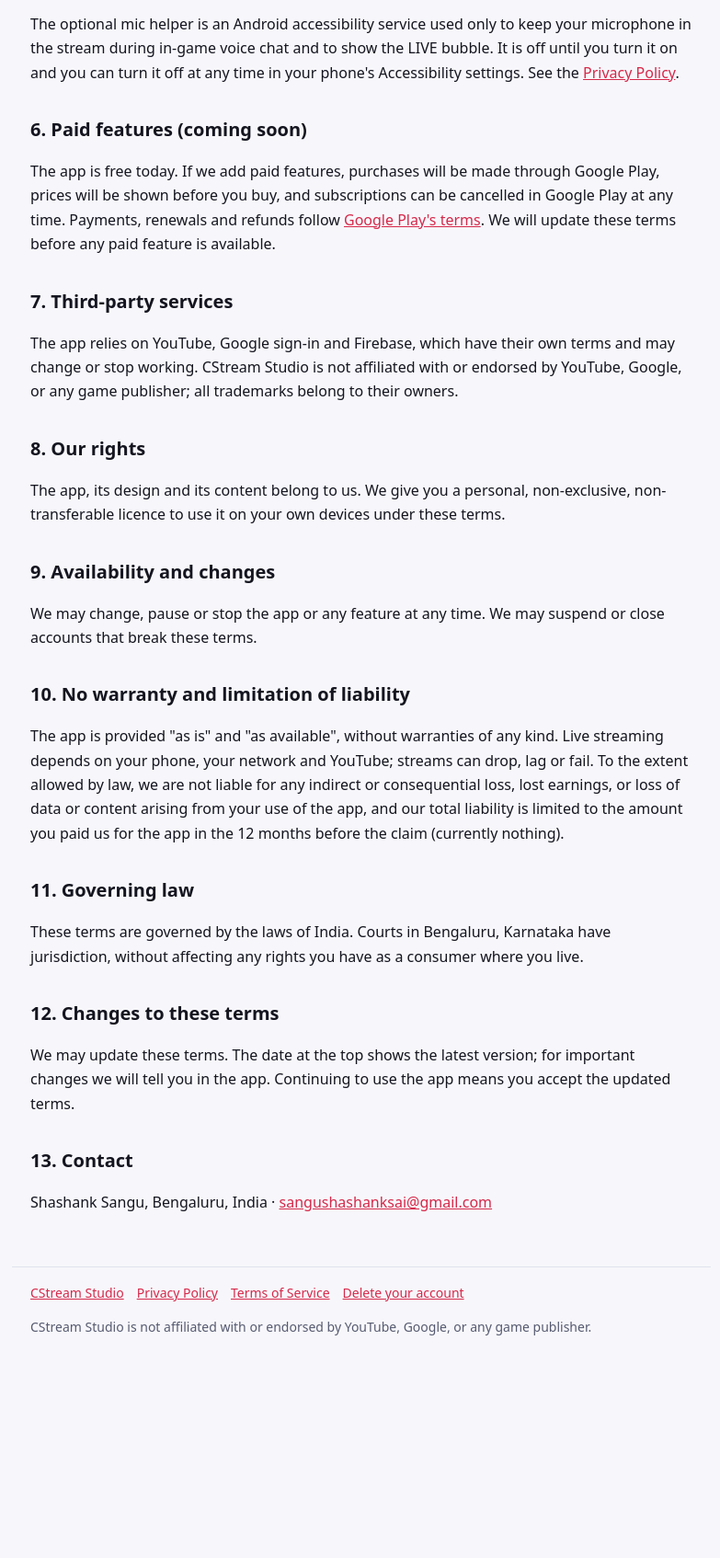
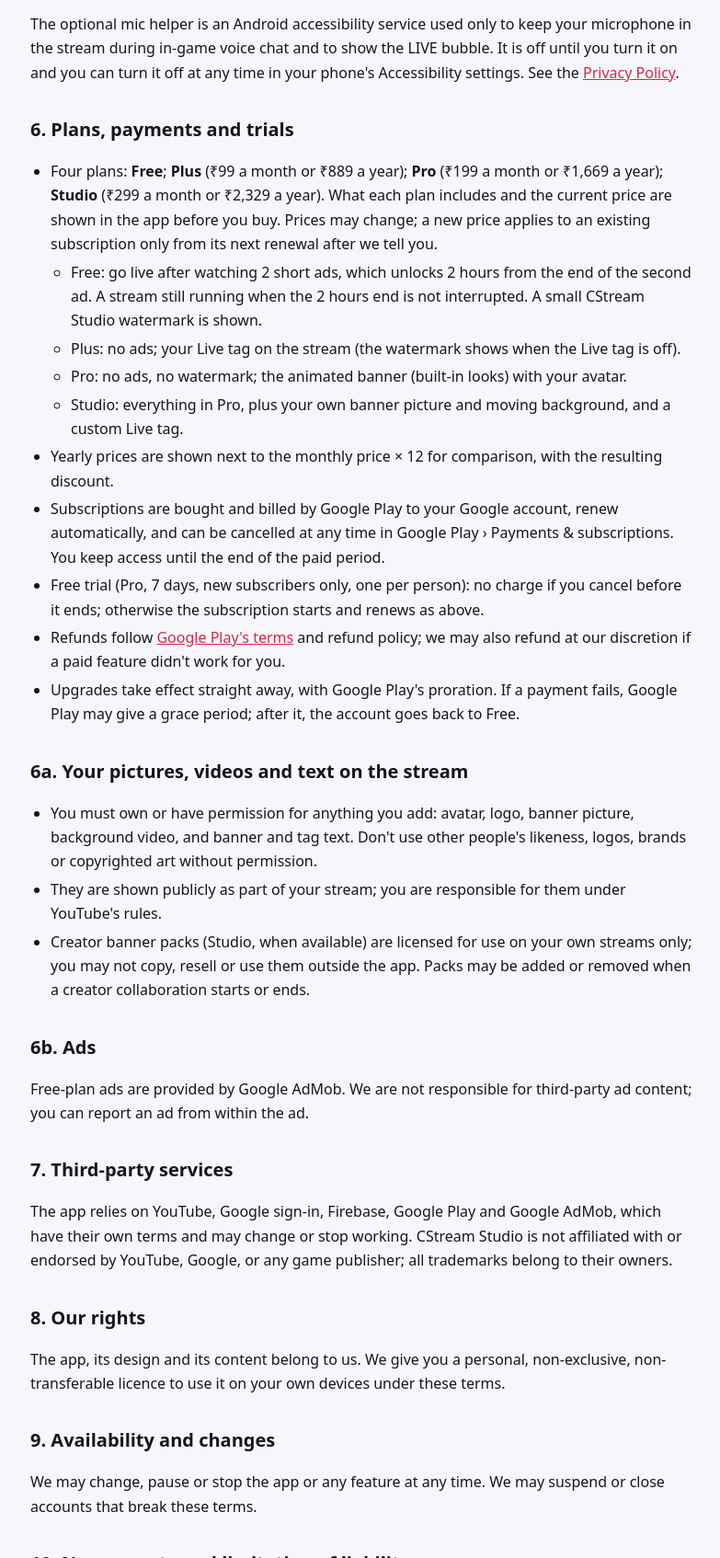
Before and after one commit to shashanksangu/shashanksangu.github.io, a plain HTML site: page cstream/terms/index.html in a window 1280 px wide. Shown: the part 1106-2800 px from the top of the page at 92% size, without its empty margins (247-1030 px from the left). Before the commit the page ends 2606 px from the top, so only its background shows below. Drawn offline with Linux system fonts and the light colour scheme.

Commit message:
CStream Studio: privacy policy and terms v2 (plans, Google Play purchases, AdMob ads, banner media)
Co-Authored-By: Claude Opus 5.5 <noreply@anthropic.com>
Claude-Session: https://claude.ai/code/session_01KDUxpHtAY9qeWd5cZv9Epr

```diff
--- a/cstream/terms/index.html
+++ b/cstream/terms/index.html
@@ -15,12 +15,12 @@
 </header>
 <main>
   <h1>Terms of Service</h1>
-  <p class="sub">Last updated: 24 November 2026 (v1)</p>
+  <p class="sub">Last updated: 27 November 2026 (v2)</p>
 
   <p>These terms are an agreement between you and Shashank Sangu, Bengaluru, India ("we", "us") for your use of the CStream Studio app ("the app"). By installing or using the app you agree to them. If you don't agree, please don't use the app.</p>
 
   <h2>1. What the app does</h2>
-  <p>CStream Studio captures your phone's screen, game sound and, if you choose, your microphone, and sends them as a live stream to YouTube using your channel's stream key. The app is currently a <strong>test build</strong>: features may change, and it may have bugs.</p>
+  <p>CStream Studio captures your phone's screen, game sound and, if you choose, your microphone, and sends them as a live stream to YouTube using your channel's stream key. Features may change over time.</p>
 
   <h2>2. Your account</h2>
   <ul>
@@ -43,11 +43,34 @@
   <h2>5. The mic helper</h2>
   <p>The optional mic helper is an Android accessibility service used only to keep your microphone in the stream during in-game voice chat and to show the LIVE bubble. It is off until you turn it on and you can turn it off at any time in your phone's Accessibility settings. See the <a href="/cstream/privacy/">Privacy Policy</a>.</p>
 
-  <h2>6. Paid features (coming soon)</h2>
-  <p>The app is free today. If we add paid features, purchases will be made through Google Play, prices will be shown before you buy, and subscriptions can be cancelled in Google Play at any time. Payments, renewals and refunds follow <a href="https://play.google.com/about/play-terms/">Google Play's terms</a>. We will update these terms before any paid feature is available.</p>
+  <h2>6. Plans, payments and trials</h2>
+  <ul>
+    <li>Four plans: <strong>Free</strong>; <strong>Plus</strong> (₹99 a month or ₹889 a year); <strong>Pro</strong> (₹199 a month or ₹1,669 a year); <strong>Studio</strong> (₹299 a month or ₹2,329 a year). What each plan includes and the current price are shown in the app before you buy. Prices may change; a new price applies to an existing subscription only from its next renewal after we tell you.
+      <ul>
+        <li>Free: go live after watching 2 short ads, which unlocks 2 hours from the end of the second ad. A stream still running when the 2 hours end is not interrupted. A small CStream Studio watermark is shown.</li>
+        <li>Plus: no ads; your Live tag on the stream (the watermark shows when the Live tag is off).</li>
+        <li>Pro: no ads, no watermark; the animated banner (built-in looks) with your avatar.</li>
+        <li>Studio: everything in Pro, plus your own banner picture and moving background, and a custom Live tag.</li>
+      </ul></li>
+    <li>Yearly prices are shown next to the monthly price × 12 for comparison, with the resulting discount.</li>
+    <li>Subscriptions are bought and billed by Google Play to your Google account, renew automatically, and can be cancelled at any time in Google Play › Payments &amp; subscriptions. You keep access until the end of the paid period.</li>
+    <li>Free trial (Pro, 7 days, new subscribers only, one per person): no charge if you cancel before it ends; otherwise the subscription starts and renews as above.</li>
+    <li>Refunds follow <a href="https://play.google.com/about/play-terms/">Google Play's terms</a> and refund policy; we may also refund at our discretion if a paid feature didn't work for you.</li>
+    <li>Upgrades take effect straight away, with Google Play's proration. If a payment fails, Google Play may give a grace period; after it, the account goes back to Free.</li>
+  </ul>
+
+  <h2>6a. Your pictures, videos and text on the stream</h2>
+  <ul>
+    <li>You must own or have permission for anything you add: avatar, logo, banner picture, background video, and banner and tag text. Don't use other people's likeness, logos, brands or copyrighted art without permission.</li>
+    <li>They are shown publicly as part of your stream; you are responsible for them under YouTube's rules.</li>
+    <li>Creator banner packs (Studio, when available) are licensed for use on your own streams only; you may not copy, resell or use them outside the app. Packs may be added or removed when a creator collaboration starts or ends.</li>
+  </ul>
+
+  <h2>6b. Ads</h2>
+  <p>Free-plan ads are provided by Google AdMob. We are not responsible for third-party ad content; you can report an ad from within the ad.</p>
 
   <h2>7. Third-party services</h2>
-  <p>The app relies on YouTube, Google sign-in and Firebase, which have their own terms and may change or stop working. CStream Studio is not affiliated with or endorsed by YouTube, Google, or any game publisher; all trademarks belong to their owners.</p>
+  <p>The app relies on YouTube, Google sign-in, Firebase, Google Play and Google AdMob, which have their own terms and may change or stop working. CStream Studio is not affiliated with or endorsed by YouTube, Google, or any game publisher; all trademarks belong to their owners.</p>
 
   <h2>8. Our rights</h2>
   <p>The app, its design and its content belong to us. We give you a personal, non-exclusive, non-transferable licence to use it on your own devices under these terms.</p>
@@ -56,7 +79,7 @@
   <p>We may change, pause or stop the app or any feature at any time. We may suspend or close accounts that break these terms.</p>
 
   <h2>10. No warranty and limitation of liability</h2>
-  <p>The app is provided "as is" and "as available", without warranties of any kind. Live streaming depends on your phone, your network and YouTube; streams can drop, lag or fail. To the extent allowed by law, we are not liable for any indirect or consequential loss, lost earnings, or loss of data or content arising from your use of the app, and our total liability is limited to the amount you paid us for the app in the 12 months before the claim (currently nothing).</p>
+  <p>The app is provided "as is" and "as available", without warranties of any kind. Live streaming depends on your phone, your network and YouTube; streams can drop, lag or fail. To the extent allowed by law, we are not liable for any indirect or consequential loss, lost earnings, or loss of data or content arising from your use of the app, and our total liability is limited to the amount you paid us for the app in the 12 months before the claim.</p>
 
   <h2>11. Governing law</h2>
   <p>These terms are governed by the laws of India. Courts in Bengaluru, Karnataka have jurisdiction, without affecting any rights you have as a consumer where you live.</p>
```
Also changed, not shown: cstream/privacy/index.html (+23 -6 lines).
